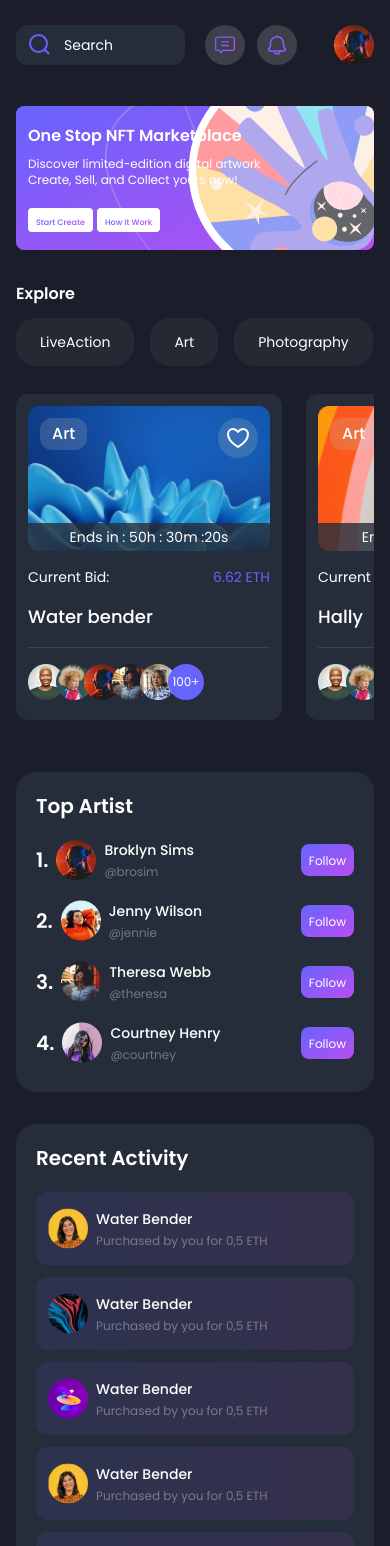
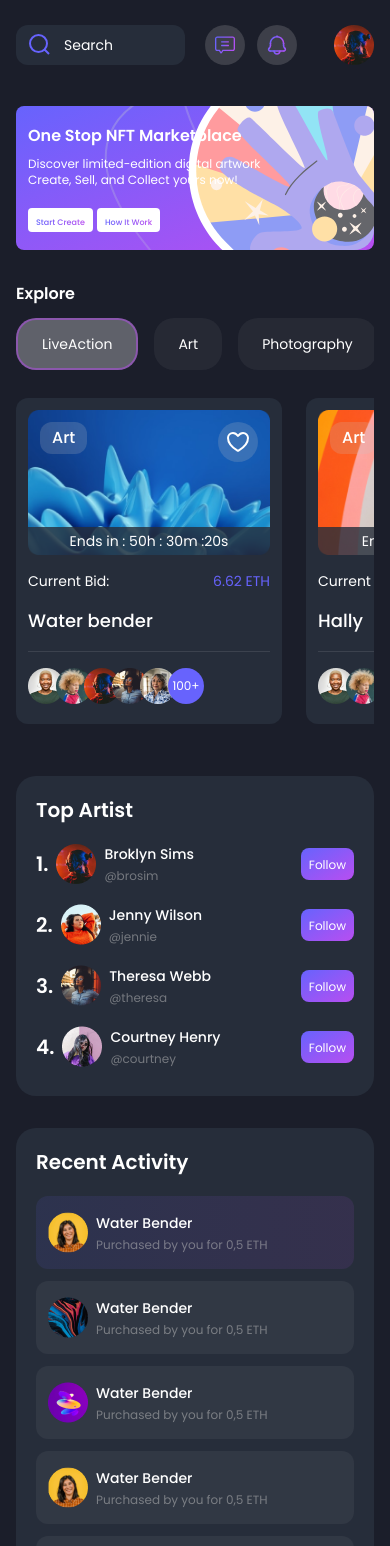
Before and after one commit to nzrmm/cuanmakers, a Vue app: page / in a window 390 px wide. Shown: the top 1546 px of the page. Built offline with nearby package versions, Linux system fonts and the light colour scheme.

Commit message:
refactoring code part 3

```diff
--- a/src/components/base/BaseCardRecentActivity.vue
+++ b/src/components/base/BaseCardRecentActivity.vue
@@ -1,5 +1,5 @@
 <template>
-  <div class="mb-3 px-3 py-4 bg-gradient-to-r from-blue/10 to-purple/10 rounded-12">
+  <div class="mb-3 px-3 py-4 bg-white/5 rounded-12 ">
     <div class="flex items-center space-x-2">
       <Profile :src="src" :alt="alt" />
       <div>
--- a/src/components/base/BaseContent.vue
+++ b/src/components/base/BaseContent.vue
@@ -4,7 +4,11 @@
 
     <!-- Link content menu -->
     <div class="mb-4 flex space-x-4 overflow-x-auto">
-      <LinkContent>LiveAction</LinkContent>
+      <button class="px-6 py-3 rounded-20 bg-white/30 border-2 border-purple/50">
+        <span class="text-sm lg:text-[1rem]">
+          LiveAction
+        </span>
+      </button>
       <LinkContent>Art</LinkContent>
       <LinkContent>Photography</LinkContent>
       <LinkContent>Games</LinkContent>
--- a/src/components/base/BaseRecentActivity.vue
+++ b/src/components/base/BaseRecentActivity.vue
@@ -4,7 +4,16 @@
 
     <!-- Card Recent Activity -->
     <div>
-      <BaseCardRecentActivity src="recent-1.png" alt="recent-1" title="Water Bender" description="Purchased by you for 0,5 ETH" />
+      <!-- Base Card Artive -->
+      <div class="mb-3 px-3 py-4 bg-gradient-to-r from-blue/10 to-purple/10 rounded-12 ">
+        <div class="flex items-center space-x-2">
+          <Profile src="recent-1.png" alt="recent-1" />
+          <div>
+            <h4 class="mb-1 font-medium text-sm">Water Bender</h4>
+            <p class="text-xs text-base-secondary/50">Purchased by you for 0,5 ETH</p>
+          </div>
+        </div>
+      </div>
       <BaseCardRecentActivity src="recent-2.png" alt="recent-1" title="Water Bender" description="Purchased by you for 0,5 ETH" />
       <BaseCardRecentActivity src="recent-3.png" alt="recent-1" title="Water Bender" description="Purchased by you for 0,5 ETH" />
       <BaseCardRecentActivity src="recent-1.png" alt="recent-1" title="Water Bender" description="Purchased by you for 0,5 ETH" />
```
